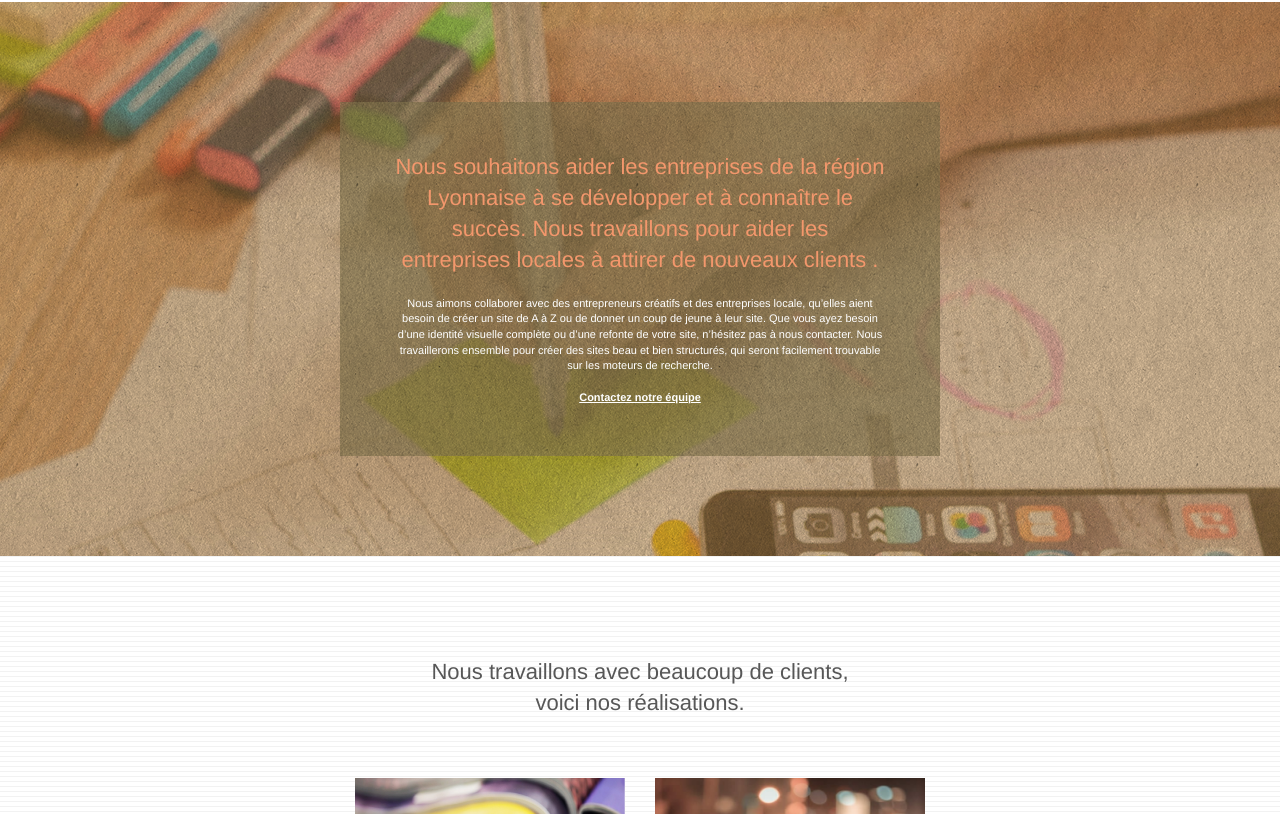
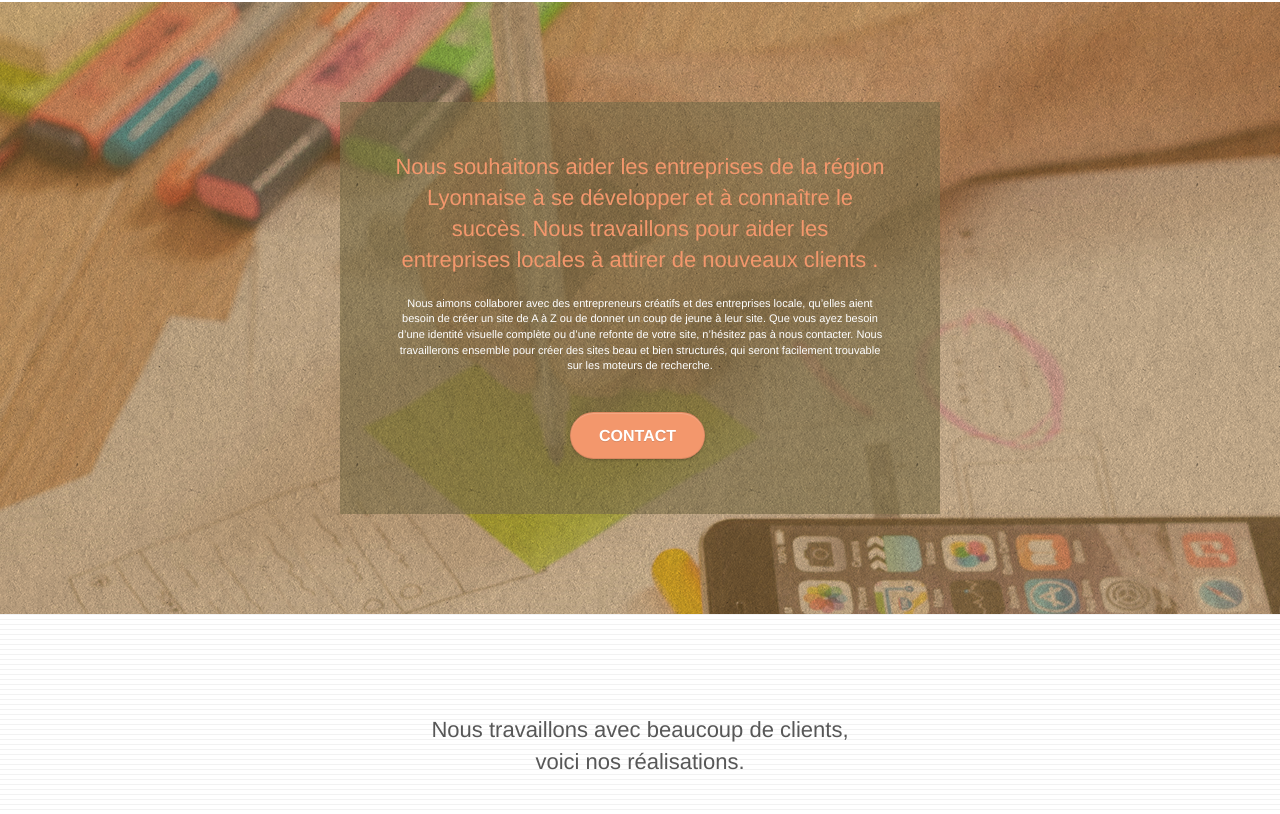
Before and after one commit to CrysW/SebastienDazas_4_05_10_2021-Site_optimise, a plain HTML site: page index.html in a window 1280 px wide. Shown: the part 1161-1975 px from the top of the page. Drawn offline with Linux system fonts and the light colour scheme.

Commit message:
Remplacement du bouton 'contactez notre équipe' qui est différent des deux autres par le bouton 'contact' dans 'index.html'

```diff
--- a/index.html
+++ b/index.html
@@ -255,8 +255,16 @@
                   votre site, n’hésitez pas à nous contacter. Nous travaillerons
                   ensemble pour créer des sites beau et bien structurés, qui
                   seront facilement trouvable sur les moteurs de recherche.
-                  <br /><br /><a class="ltc-white bold-link" href="page2.html"
-                    >Contactez notre équipe</a
+                  <br /><br />
+                  <a
+                    href="page2.html"
+                    class="
+                      btn btn-lg btn-clean btn-rd
+                      cta-hero
+                      btn-atomic-tangerine
+                    "
+                    id="cta-hero"
+                    >Contact</a
                   ><br />
                 </p>
               </div>
```
